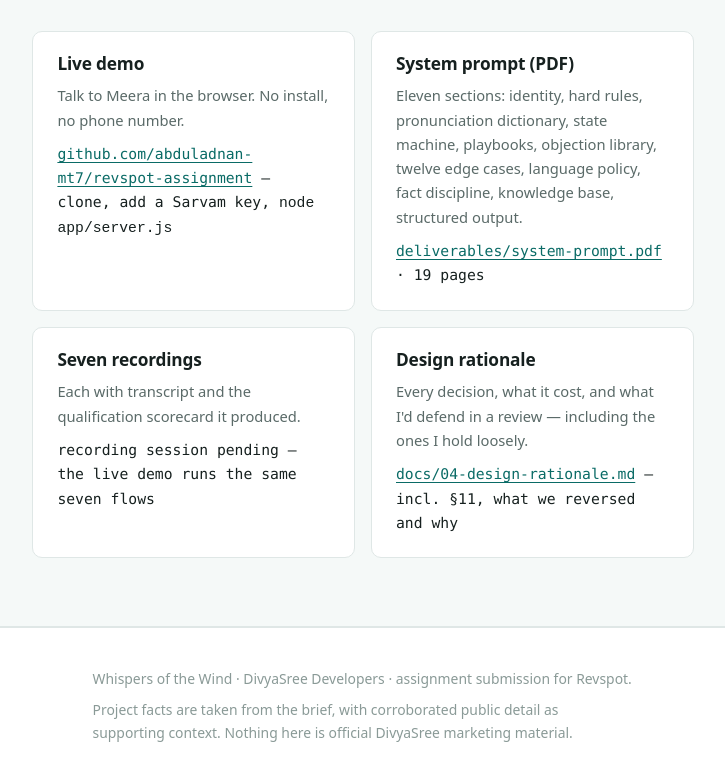
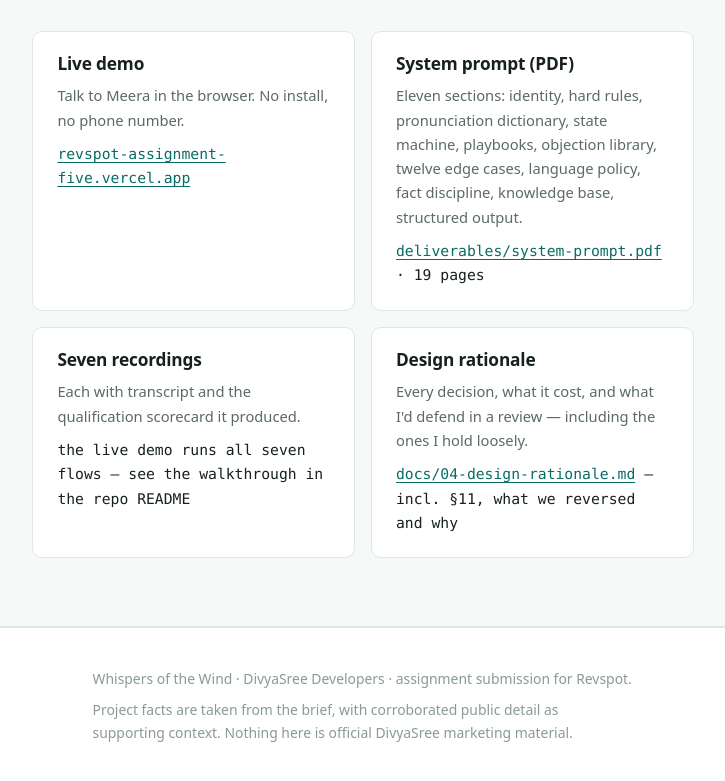
Before and after one commit to abduladnan-mt7/revspot-assignment, a website: page site/index.html in a window 1280 px wide. Shown: the part 10889-11670 px from the top of the page, without its empty margins (277-1002 px from the left). Drawn offline with Linux system fonts and the light colour scheme.

Commit message:
Link the live deployment across README and submission page

```diff
--- a/site/index.html
+++ b/site/index.html
@@ -947,7 +947,7 @@
         <div class="card">
           <h3>Live demo</h3>
           <p class="muted small">Talk to Meera in the browser. No install, no phone number.</p>
-          <p class="mono small"><a href="https://github.com/abduladnan-mt7/revspot-assignment">github.com/abduladnan-mt7/revspot-assignment</a> — clone, add a Sarvam key, <code>node app/server.js</code></p>
+          <p class="mono small"><a href="https://revspot-assignment-five.vercel.app">revspot-assignment-five.vercel.app</a></p>
         </div>
         <div class="card">
           <h3>System prompt (PDF)</h3>
@@ -957,7 +957,7 @@
         <div class="card">
           <h3>Seven recordings</h3>
           <p class="muted small">Each with transcript and the qualification scorecard it produced.</p>
-          <p class="mono small">recording session pending — the live demo runs the same seven flows</p>
+          <p class="mono small">the live demo runs all seven flows — see the walkthrough in the repo README</p>
         </div>
         <div class="card">
           <h3>Design rationale</h3>
```
Also changed, not shown: site/submission.html (+2 -2 lines), README.md.
